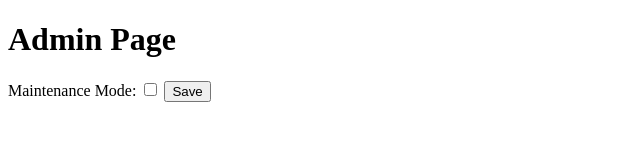
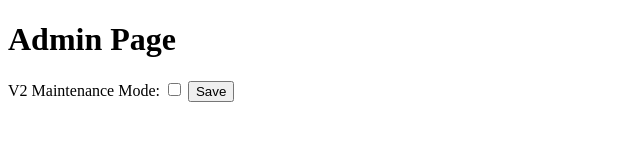
Before and after one commit to frozenxo-blip/frozenxo-blip.github.io, a plain HTML site: page admin.html in a window 1280 px wide. Shown: the whole page, without its empty margins (0-640 px from the left). Drawn offline with Linux system fonts and the light colour scheme.

Commit message:
Update admin.html

```diff
--- a/admin.html
+++ b/admin.html
@@ -7,7 +7,7 @@
 </head>
 <body>
     <h1>Admin Page</h1>
-    <label for="maintenance-toggle">Maintenance Mode:</label>
+    <label for="maintenance-toggle">V2 Maintenance Mode:</label>
     <input type="checkbox" id="maintenance-toggle">
     <button onclick="saveMaintenanceMode()">Save</button>
 
```
